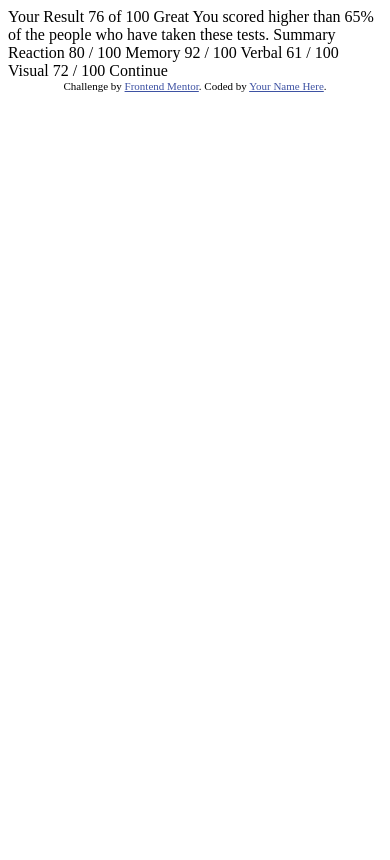
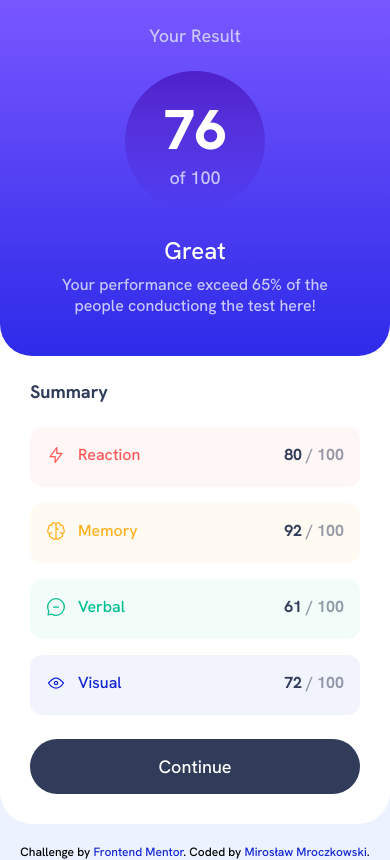
Before and after one commit to FrontEndMentor-MyChallanges/results-summary-compnent, a website: page index.html in a window 390 px wide. Drawn offline with Linux system fonts and the light colour scheme.

Commit message:
added mobile version, uploaded images

```diff
--- a/index.html
+++ b/index.html
@@ -1,47 +1,63 @@
 <!DOCTYPE html>
 <html lang="en">
+
 <head>
-  <meta charset="UTF-8">
-  <meta name="viewport" content="width=device-width, initial-scale=1.0"> <!-- displays site properly based on user's device -->
+  <meta charset="UTF-8" />
+  <meta name="viewport" content="width=device-width, initial-scale=1.0" />
+  <!-- displays site properly based on user's device -->
 
-  <link rel="icon" type="image/png" sizes="32x32" href="./assets/images/favicon-32x32.png">
+  <link rel="icon" type="image/png" sizes="32x32" href="./assets/images/favicon-32x32.png" />
 
   <title>Frontend Mentor | Results summary component</title>
 
-  <!-- Feel free to remove these styles or customise in your own stylesheet 👍 -->
-  <style>
-    .attribution { font-size: 11px; text-align: center; }
-    .attribution a { color: hsl(228, 45%, 44%); }
-  </style>
+  <link rel="stylesheet" href="./css/main.css" />
+  <script src="script.js" defer></script>
 </head>
+
 <body>
+  <main class="component">
+    <div class="component__result">
+      <h1 class="result__title">Your Result</h1>
+      <p class="result__score">76 <span>of 100</span></p>
 
-  Your Result
-  76
-  of 100
+      <p class="result__grade">Great</p>
+      <p class="result__description">
+        Your performance exceed 65% of the people conductiong the test here!
+      </p>
+    </div>
+    <div class="component__summary">
+      <div class="summary">
+        <h2 class="summary__title">Summary</h2>
 
-  Great
-  You scored higher than 65% of the people who have taken these tests.
-
-  Summary
-
-  Reaction
-  80 / 100
-
-  Memory
-  92 / 100
-
-  Verbal
-  61 / 100
-
-  Visual
-  72 / 100
-
-  Continue
+        <ul class="summary__list">
+          <!-- <li class="summary__item summary__item--reaction">
+            <p class="summary__name">Reaction</p>
+            <p class="summary__rating">80 <span>/ 100</span></p>
+          </li>
+          <li class="summary__item summary__item--memory">
+            <p class="summary__name">Memory</p>
+            <p class="summary__rating">92 <span>/ 100</p>
+          </li>
+          <li class="summary__item summary__item--verbal">
+            <p class="summary__name">Verbal</p>
+            <p class="summary__rating">61 <span>/ 100</p>
+          </li>
+          <li class="summary__item summary__item--visual">
+            <p class="summary__name">Visual</p>
+            <p class="summary__rating">72 <span>/ 100</p>
+          </li> -->
+        </ul>
+        <a href="#" class="btn-continue">Continue</a>
+      </div>
+    </div>
+  </main>
 
   <div class="attribution">
-    Challenge by <a href="https://www.frontendmentor.io?ref=challenge" target="_blank">Frontend Mentor</a>.
-    Coded by <a href="#">Your Name Here</a>.
+    Challenge by
+    <a href="https://www.frontendmentor.io/challenges/results-summary-component-CE_K6s0maV/hub" target="_blank">Frontend
+      Mentor</a>. Coded by
+    <a href="https://www.frontendmentor.io/profile/miroslaw-mroczkowski" target="_blank">Mirosław Mroczkowski</a>.
   </div>
 </body>
+
 </html>
--- /dev/null
+++ b/sass/_mixins.scss
@@ -0,0 +1,4 @@
+@mixin summaryIcon($iconUrl) {
+  margin-top: 1px;
+  content: url('../assets/images/' + $iconUrl);
+}
--- /dev/null
+++ b/sass/_variables.scss
@@ -0,0 +1,38 @@
+// Primary colors
+$summary-title-red: hsl(0, 100%, 67%);
+$summary-title-red-opacity: hsla(0, 100%, 67%, 0.05);
+$summary-title-orange: hsl(39, 100%, 56%);
+$summary-title-orange-opacity: hsl(39, 100%, 56%, 0.05);
+$summary-title-green: hsl(166, 100%, 37%);
+$summary-title-green-opacity: hsl(166, 100%, 37%, 0.05);
+$summary-title-blue: hsl(234, 85%, 45%);
+$summary-title-blue-opacity: hsl(234, 85%, 45%, 0.05);
+
+// Gradient colors
+// Background
+$background-light-blue: hsl(252, 100%, 67%);
+$background-dark-blue: hsl(241, 81%, 54%);
+
+// Circle
+$background-violet-blue: hsla(256, 72%, 46%, 1);
+$background-persian-blue: hsla(241, 72%, 46%, 0);
+
+// Text
+$text-white: hsl(0, 0%, 100%);
+$text-light-blue: hsl(241, 100%, 89%);
+$text-very-light-blue: hsl(220, 100%, 96%);
+$text-gray-blue: hsl(223, 30%, 27%);
+$text-gray-blue-opacity: hsl(223, 30%, 27%, 0.5);
+
+// Font size
+$fz-text-xs: 1.6rem;
+$fz-text-s: 1.8rem;
+$fz-text-m: 2.4rem;
+$fz-text-l: 3.2rem;
+$fz-text-xl: 5.6rem;
+$fz-text-xxl: 7.2rem;
+
+// Font weight
+$fw-text-bold-m: 500;
+$fw-text-bold-l: 700;
+$fw-text-bold-xl: 800;
--- /dev/null
+++ b/sass/main.scss
@@ -0,0 +1,294 @@
+@import 'variables';
+@import 'mixins';
+@import url('https://fonts.googleapis.com/css2?family=Hanken+Grotesk:wght@500;700;800&display=swap');
+
+html {
+	box-sizing: border-box;
+	font-size: 62.5%;
+}
+
+*,
+*::after,
+*::before {
+	margin: 0;
+	padding: 0;
+	box-sizing: inherit;
+}
+
+body {
+	display: flex;
+	justify-content: center;
+	align-items: center;
+	flex-direction: column;
+	padding-inline: 2rem;
+	padding-block: 2rem;
+	width: 100%;
+	min-height: 100vh;
+	background-color: #ecf2ff;
+	font-family: 'Hanken Grotesk', sans-serif;
+}
+
+.component {
+	display: flex;
+	flex-direction: row;
+	width: 100%;
+	max-width: 74rem;
+	border-radius: 3.2rem;
+	background-color: #fff;
+	box-shadow: 0 30px 60px rgba(61, 108, 236, 0.15);
+
+	&:hover .result__score {
+		box-shadow: none;
+	}
+	&__result {
+		display: flex;
+		flex-direction: column;
+		align-items: center;
+		width: 50%;
+		padding: 3.4rem 5.4rem 4.6rem 5.4rem;
+		border-radius: 3.2rem;
+		background: linear-gradient(to bottom, $background-light-blue, $background-dark-blue);
+	}
+	&__summary {
+		padding: 3.8rem 4rem 4.6rem;
+		width: 50%;
+		min-height: 100%;
+	}
+}
+
+.result {
+	&__title {
+		margin-bottom: 3.5rem;
+		font-size: $fz-text-m;
+		font-weight: $fw-text-bold-m;
+		color: $text-light-blue;
+	}
+
+	&__score {
+		display: flex;
+		flex-direction: column;
+		align-items: center;
+		justify-content: center;
+		margin-bottom: 2.8rem;
+		width: 20rem;
+		height: 20rem;
+		border-radius: 50%;
+		background: linear-gradient(to bottom, $background-violet-blue, $background-persian-blue);
+		box-shadow: 0 4px 4px rgba(0, 0, 0, 0.25);
+		font-size: $fz-text-xxl;
+		font-weight: $fw-text-bold-xl;
+		color: $text-white;
+		transition: box-shadow 0.3s ease-in-out;
+		span {
+			font-size: $fz-text-s;
+			font-weight: $fw-text-bold-m;
+			color: $text-light-blue;
+		}
+	}
+
+	&__grade {
+		margin-bottom: 1.4rem;
+		font-size: $fz-text-l;
+		color: $text-white;
+	}
+
+	&__description {
+		font-size: $fz-text-s;
+		text-align: center;
+		color: $text-light-blue;
+	}
+}
+
+.summary {
+	display: flex;
+	flex-direction: column;
+	justify-content: space-between;
+	width: 100%;
+	height: 100%;
+	text-align: center;
+	&__title {
+		text-align: left;
+		font-size: $fz-text-m;
+		color: $text-gray-blue;
+	}
+
+	&__list {
+		display: flex;
+		flex-direction: column;
+		gap: 1.6rem;
+		list-style: none;
+	}
+
+	&__item {
+		display: flex;
+		justify-content: space-between;
+		padding: 1.7rem 1.6rem;
+		border-radius: 1.2rem;
+		font-size: $fz-text-s;
+		&--reaction {
+			background-color: $summary-title-red-opacity;
+		}
+		&--memory {
+			background-color: $summary-title-orange-opacity;
+		}
+		&--verbal {
+			background-color: $summary-title-green-opacity;
+		}
+		&--visual {
+			background-color: $summary-title-blue-opacity;
+		}
+	}
+
+	&__name {
+		display: flex;
+		gap: 1.2rem;
+		.summary__item--reaction & {
+			color: $summary-title-red;
+
+			&::before {
+				@include summaryIcon('icon-reaction.svg');
+			}
+		}
+		.summary__item--memory & {
+			color: $summary-title-orange;
+
+			&::before {
+				@include summaryIcon('icon-memory.svg');
+			}
+		}
+		.summary__item--verbal & {
+			color: $summary-title-green;
+
+			&::before {
+				@include summaryIcon('icon-verbal.svg');
+			}
+		}
+		.summary__item--visual & {
+			color: $summary-title-blue;
+
+			&::before {
+				@include summaryIcon('icon-visual.svg');
+			}
+		}
+	}
+
+	&__rating {
+		color: $text-gray-blue;
+		font-size: inherit;
+		font-weight: $fw-text-bold-l;
+
+		span {
+			color: $text-gray-blue-opacity;
+		}
+	}
+}
+
+.btn-continue {
+	display: block;
+	width: 100%;
+	padding-block: 1.6rem;
+	background-image: linear-gradient(
+		180deg,
+		$text-gray-blue,
+		$text-gray-blue,
+		$background-light-blue,
+		$background-dark-blue
+	);
+	background-size: 400% 400%;
+	border-radius: 12.8rem;
+	text-decoration: none;
+	font-size: $fz-text-s;
+	color: $text-white;
+	transition: all 0.3s;
+	//   transition: 0.3s background-image ease-in-out;
+
+	&:hover,
+	&:active {
+		background-position: bottom;
+	}
+}
+
+.attribution {
+	margin-top: 2rem;
+	font-size: $fz-text-xs;
+	a {
+		color: $summary-title-blue;
+		text-decoration: none;
+	}
+}
+
+@media screen and (max-width: 42.5em) {
+	body {
+		justify-content: stretch;
+		padding: 0;
+	}
+
+	.component {
+		flex-direction: column;
+		width: 100%;
+		min-width: 37.5rem;
+		// min-height: 100vh;
+		border-radius: none;
+		box-shadow: none;
+		&__result {
+			width: 100%;
+			padding: 2.4rem 5.4rem 4rem 5.4rem;
+			border-radius: 0 0 3.2rem 3.2rem;
+			background: linear-gradient(to bottom, $background-light-blue, $background-dark-blue);
+		}
+		&__summary {
+			padding: 2.4rem 3rem 3rem;
+			width: 100%;
+		}
+	}
+
+	.result {
+		&__title {
+			margin-bottom: 2.4rem;
+			font-size: $fz-text-s;
+		}
+
+		&__score {
+			margin-bottom: 2.4rem;
+			width: 14rem;
+			height: 14rem;
+			box-shadow: none;
+			font-size: $fz-text-xl;
+			span {
+				font-size: $fz-text-s;
+			}
+		}
+
+		&__grade {
+			margin-bottom: 0.8rem;
+			font-size: $fz-text-m;
+		}
+
+		&__description {
+			font-size: $fz-text-xs;
+			text-align: center;
+		}
+	}
+
+	.summary {
+		gap: 2.4rem;
+
+		&__title {
+			font-size: $fz-text-s;
+		}
+
+		&__item {
+			font-size: $fz-text-xs;
+		}
+
+		&__rating {
+			font-size: inherit;
+		}
+	}
+
+	.attribution {
+		margin-top: 2rem;
+		font-size: 1.2rem;
+		// bottom: 2rem;
+	}
+}
--- /dev/null
+++ b/script.js
@@ -0,0 +1,23 @@
+const summaryContainer = document.querySelector('.summary__list');
+
+const summaryList = async function () {
+  try {
+    const summary = await fetch('./data.json');
+    const res = await summary.json();
+    const markup = res
+      .map(function (item) {
+        return `
+        <li class="summary__item summary__item--${item.category.toLowerCase()}">
+            <p class="summary__name">${item.category}</p>
+            <p class="summary__rating">${item.score} <span>/ 100</span></p>
+        </li>
+      `;
+      })
+      .join('');
+    summaryContainer.insertAdjacentHTML('afterbegin', markup);
+  } catch (err) {
+    console.log(err);
+  }
+};
+
+summaryList();
```
Also changed, not shown: package.json (+22 -3 lines), README.md, css/main.css (added), images/desktop-active.png (added), images/desktop.png (added), images/mobile.png (added), 3 other files.
